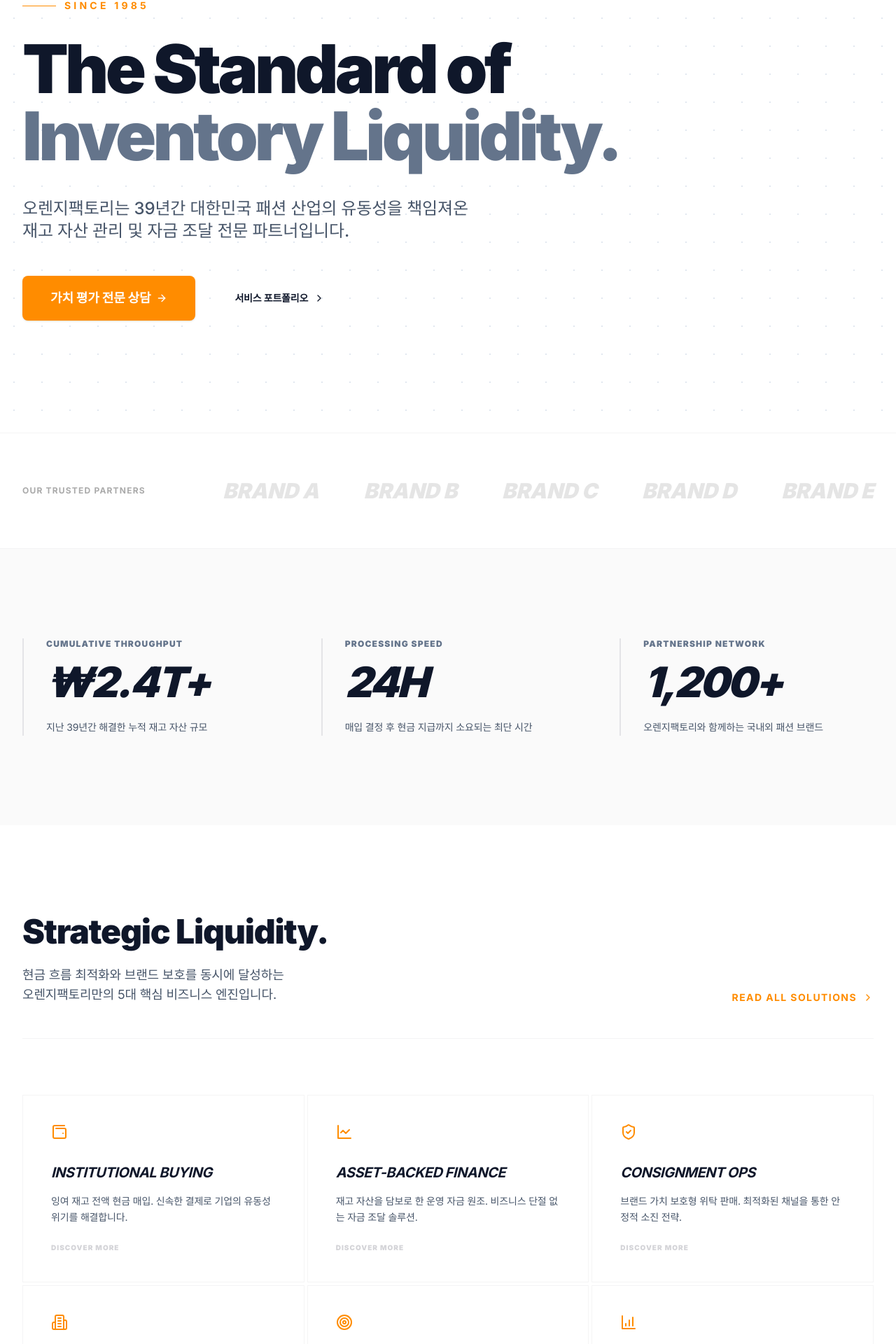
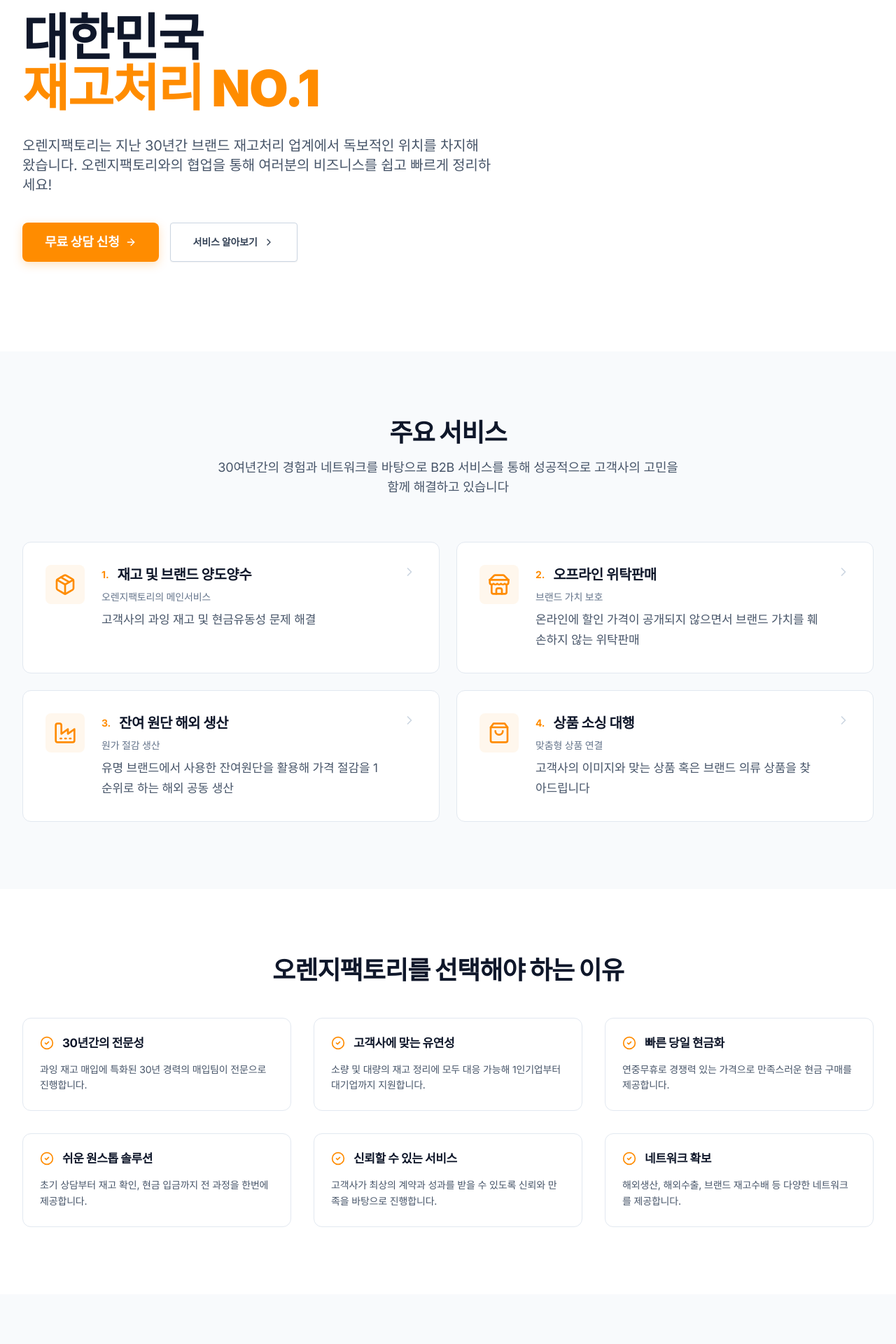
Before and after one commit to kks0488/B2Borangefactory, a Next.js app: page / in a window 1280 px wide. Shown: the part 194-2114 px from the top of the page at 70% size. Built offline with nearby package versions, Linux system fonts and the light colour scheme; a web font is replaced by a local one.

Commit message:
feat: replace main landing page with Korean content

```diff
--- a/app/(marketing)/page.tsx
+++ b/app/(marketing)/page.tsx
@@ -2,216 +2,225 @@
 import { Button } from '@/components/ui/button';
 import {
   ArrowRight,
-  BarChart4,
-  ShieldCheck,
-  Wallet2,
-  Building2,
-  Clock,
+  Package,
+  Landmark,
+  Store,
+  Factory,
+  ShoppingBag,
   ChevronRight,
-  Target,
-  LineChart
+  Phone,
+  Mail,
+  CheckCircle2
 } from 'lucide-react';
 
 export default function LandingPage() {
   return (
-    <div className="flex flex-col w-full bg-white dark:bg-zinc-950">
+    <div className="flex flex-col w-full bg-white">
 
-      {/* 1. HERO - Institutional Presence */}
-      <section className="relative pt-32 pb-24 md:pt-48 md:pb-40 border-b border-zinc-100 dark:border-zinc-900 overflow-hidden bg-subtle-grid">
+      {/* 1. HERO - 대한민국 재고처리 NO.1 */}
+      <section className="relative pt-32 pb-24 md:pt-40 md:pb-32 overflow-hidden">
         <div className="section-container relative z-10">
-          <div className="max-w-4xl opacity-0 animate-reveal">
+          <div className="max-w-4xl">
             <div className="flex items-center gap-3 mb-8">
               <span className="h-px w-12 bg-[#FF8C00]"></span>
-              <span className="text-sm font-bold tracking-[0.3em] text-[#FF8C00] uppercase">Since 1985</span>
+              <span className="text-sm font-bold tracking-widest text-[#FF8C00]">Since 1985</span>
             </div>
 
-            <h1 className="text-5xl md:text-8xl font-black text-brand-navy dark:text-white mb-10 leading-[1] tracking-tighter">
-              The Standard of <br />
-              <span className="text-slate-500">Inventory Liquidity.</span>
+            <h1 className="text-4xl md:text-6xl lg:text-7xl font-black text-slate-900 mb-8 leading-[1.1] tracking-tight">
+              대한민국<br />
+              <span className="text-[#FF8C00]">재고처리 NO.1</span>
             </h1>
 
-            <p className="text-xl md:text-2xl text-brand-slate dark:text-slate-500 max-w-2xl mb-12 leading-relaxed font-medium">
-              오렌지팩토리는 39년간 대한민국 패션 산업의 유동성을 책임져온 <br className="hidden md:block" />
-              재고 자산 관리 및 자금 조달 전문 파트너입니다.
+            <p className="text-lg md:text-xl text-slate-600 max-w-2xl mb-10 leading-relaxed">
+              오렌지팩토리는 지난 30년간 브랜드 재고처리 업계에서
+              독보적인 위치를 차지해 왔습니다. 오렌지팩토리와의 협업을 통해
+              여러분의 비즈니스를 쉽고 빠르게 정리하세요!
             </p>
 
-            <div className="flex flex-col sm:flex-row gap-4 items-center">
-              <Button size="lg" className="h-16 px-10 rounded-lg bg-[#FF8C00] hover:bg-[#E67E00] text-lg font-bold shadow-soft transition-all" asChild>
+            <div className="flex flex-col sm:flex-row gap-4">
+              <Button size="lg" className="cta-primary h-14 px-8 rounded-lg text-lg" asChild>
                 <Link href="/contact" className="flex items-center gap-2">
-                  가치 평가 전문 상담 <ArrowRight className="w-5 h-5" />
+                  무료 상담 신청 <ArrowRight className="w-5 h-5" />
                 </Link>
               </Button>
-              <Button size="lg" variant="ghost" className="h-16 px-10 text-brand-navy dark:text-white font-bold hover:bg-zinc-100 dark:hover:bg-zinc-900" asChild>
-                <Link href="/services">서비스 포트폴리오 <ChevronRight className="w-4 h-4" /></Link>
+              <Button size="lg" variant="outline" className="h-14 px-8 border-slate-300 text-slate-700 font-bold hover:bg-slate-50" asChild>
+                <Link href="/services">서비스 알아보기 <ChevronRight className="w-4 h-4" /></Link>
               </Button>
             </div>
           </div>
         </div>
       </section>
 
-      {/* 2. LOGO CLOUD / TRUST - Minimalist */}
-      <section className="py-16 bg-white dark:bg-zinc-950 border-b border-zinc-100 dark:border-zinc-900">
-        <div className="section-container flex flex-col md:flex-row items-center justify-between gap-12 opacity-60 grayscale transition-all hover:grayscale-0">
-          <p className="text-xs font-bold uppercase tracking-widest text-slate-500">Our Trusted Partners</p>
-          <div className="flex flex-wrap justify-center gap-x-16 gap-y-8 items-center text-3xl font-black italic text-zinc-300 dark:text-zinc-800">
-            <span>BRAND A</span>
-            <span>BRAND B</span>
-            <span>BRAND C</span>
-            <span>BRAND D</span>
-            <span>BRAND E</span>
+      {/* 2. 주요 서비스 */}
+      <section className="py-24 bg-slate-50">
+        <div className="section-container">
+          <div className="text-center mb-16">
+            <h2 className="text-3xl md:text-4xl font-black text-slate-900 mb-4">주요 서비스</h2>
+            <p className="text-lg text-slate-600 max-w-2xl mx-auto">
+              30여년간의 경험과 네트워크를 바탕으로 B2B 서비스를 통해
+              성공적으로 고객사의 고민을 함께 해결하고 있습니다
+            </p>
+          </div>
+
+          <div className="grid grid-cols-1 md:grid-cols-2 gap-6">
+            {[
+              {
+                icon: <Package className="w-8 h-8" />,
+                num: "1",
+                title: "재고 및 브랜드 양도양수",
+                subtitle: "오렌지팩토리의 메인서비스",
+                desc: "고객사의 과잉 재고 및 현금유동성 문제 해결",
+                href: "/services/inventory"
+              },
+              {
+                icon: <Store className="w-8 h-8" />,
+                num: "2",
+                title: "오프라인 위탁판매",
+                subtitle: "브랜드 가치 보호",
+                desc: "온라인에 할인 가격이 공개되지 않으면서 브랜드 가치를 훼손하지 않는 위탁판매",
+                href: "/services/consignment"
+              },
+              {
+                icon: <Factory className="w-8 h-8" />,
+                num: "3",
+                title: "잔여 원단 해외 생산",
+                subtitle: "원가 절감 생산",
+                desc: "유명 브랜드에서 사용한 잔여원단을 활용해 가격 절감을 1순위로 하는 해외 공동 생산",
+                href: "/services/production"
+              },
+              {
+                icon: <ShoppingBag className="w-8 h-8" />,
+                num: "4",
+                title: "상품 소싱 대행",
+                subtitle: "맞춤형 상품 연결",
+                desc: "고객사의 이미지와 맞는 상품 혹은 브랜드 의류 상품을 찾아드립니다",
+                href: "/services/sourcing"
+              },
+            ].map((service) => (
+              <Link
+                key={service.num}
+                href={service.href}
+                className="group p-8 bg-white border border-slate-200 rounded-xl hover:border-[#FF8C00] hover:shadow-lg transition-all"
+              >
+                <div className="flex items-start gap-6">
+                  <div className="text-[#FF8C00] p-3 bg-orange-50 rounded-lg group-hover:bg-[#FF8C00] group-hover:text-white transition-colors">
+                    {service.icon}
+                  </div>
+                  <div className="flex-1">
+                    <div className="flex items-center gap-3 mb-2">
+                      <span className="text-sm font-bold text-[#FF8C00]">{service.num}.</span>
+                      <h3 className="text-xl font-bold text-slate-900 group-hover:text-[#FF8C00] transition-colors">
+                        {service.title}
+                      </h3>
+                    </div>
+                    <p className="text-sm font-medium text-slate-500 mb-2">{service.subtitle}</p>
+                    <p className="text-slate-600">{service.desc}</p>
+                  </div>
+                  <ChevronRight className="w-5 h-5 text-slate-300 group-hover:text-[#FF8C00] group-hover:translate-x-1 transition-all" />
+                </div>
+              </Link>
+            ))}
           </div>
         </div>
       </section>
 
-      {/* 3. KEY METRICS - Structural Strength */}
-      <section className="py-32 bg-zinc-50 dark:bg-zinc-900/50">
+      {/* 3. 왜 오렌지팩토리인가? */}
+      <section className="py-24 bg-white">
         <div className="section-container">
-          <div className="grid grid-cols-1 md:grid-cols-3 gap-16">
+          <h2 className="text-3xl md:text-4xl font-black text-slate-900 mb-12 text-center">
+            오렌지팩토리를 선택해야 하는 이유
+          </h2>
+
+          <div className="grid grid-cols-1 md:grid-cols-2 lg:grid-cols-3 gap-8">
             {[
-              { label: 'Cumulative Throughput', value: '₩2.4T+', desc: '지난 39년간 해결한 누적 재고 자산 규모' },
-              { label: 'Processing Speed', value: '24H', desc: '매입 결정 후 현금 지급까지 소요되는 최단 시간' },
-              { label: 'Partnership Network', value: '1,200+', desc: '오렌지팩토리와 함께하는 국내외 패션 브랜드' },
-            ].map((metric, i) => (
-              <div key={metric.label} className="flex flex-col border-l-2 border-zinc-200 dark:border-zinc-800 pl-8 transition-all hover:border-[#FF8C00] group">
-                <p className="text-slate-500 text-xs font-black uppercase tracking-widest mb-4">{metric.label}</p>
-                <p className="text-5xl lg:text-6xl font-black text-brand-navy dark:text-white mb-6 group-hover:text-[#FF8C00] transition-colors tracking-tighter italic">{metric.value}</p>
-                <p className="text-slate-600 text-sm leading-relaxed">{metric.desc}</p>
+              { title: "30년간의 전문성", desc: "과잉 재고 매입에 특화된 30년 경력의 매입팀이 전문으로 진행합니다." },
+              { title: "고객사에 맞는 유연성", desc: "소량 및 대량의 재고 정리에 모두 대응 가능해 1인기업부터 대기업까지 지원합니다." },
+              { title: "빠른 당일 현금화", desc: "연중무휴로 경쟁력 있는 가격으로 만족스러운 현금 구매를 제공합니다." },
+              { title: "쉬운 원스톱 솔루션", desc: "초기 상담부터 재고 확인, 현금 입금까지 전 과정을 한번에 제공합니다." },
+              { title: "신뢰할 수 있는 서비스", desc: "고객사가 최상의 계약과 성과를 받을 수 있도록 신뢰와 만족을 바탕으로 진행합니다." },
+              { title: "네트워크 확보", desc: "해외생산, 해외수출, 브랜드 재고수배 등 다양한 네트워크를 제공합니다." },
+            ].map((item, i) => (
+              <div key={i} className="p-6 border border-slate-200 rounded-xl">
+                <div className="flex items-center gap-3 mb-4">
+                  <CheckCircle2 className="w-5 h-5 text-[#FF8C00]" />
+                  <h3 className="font-bold text-slate-900">{item.title}</h3>
+                </div>
+                <p className="text-slate-600 text-sm leading-relaxed">{item.desc}</p>
               </div>
             ))}
           </div>
         </div>
       </section>
 
-      {/* 4. STRATEGIC SOLUTIONS - Precision Grid */}
-      <section className="py-32 bg-white dark:bg-zinc-950">
+      {/* 4. 성공 사례 */}
+      <section className="py-24 bg-slate-50">
         <div className="section-container">
-          <div className="flex flex-col md:flex-row justify-between items-end gap-8 mb-20 border-b border-zinc-100 dark:border-zinc-900 pb-12">
-            <div className="max-w-xl">
-              <h2 className="text-4xl md:text-5xl font-black mb-6 tracking-tight">Strategic Liquidity.</h2>
-              <p className="text-brand-slate dark:text-slate-500 text-lg">
-                현금 흐름 최적화와 브랜드 보호를 동시에 달성하는 <br />
-                오렌지팩토리만의 5대 핵심 비즈니스 엔진입니다.
-              </p>
-            </div>
-            <Link href="/services" className="text-[#FF8C00] font-bold text-sm tracking-widest flex items-center gap-2 group">
-              READ ALL SOLUTIONS <ChevronRight className="w-4 h-4 group-hover:translate-x-1 transition-transform" />
-            </Link>
-          </div>
+          <h2 className="text-3xl md:text-4xl font-black text-slate-900 mb-4 text-center">
+            성공 사례 및 고객사의 긍정적인 평가
+          </h2>
+          <p className="text-slate-600 text-center mb-12 max-w-2xl mx-auto">
+            다양한 상황의 고객사들이 오렌지팩토리를 통해 문제를 해결했습니다
+          </p>
 
-          <div className="grid grid-cols-1 md:grid-cols-2 lg:grid-cols-3 gap-1">
+          <div className="grid grid-cols-1 md:grid-cols-2 gap-6">
             {[
               {
-                icon: <Wallet2 className="w-6 h-6" />,
-                title: "Institutional Buying",
-                desc: "잉여 재고 전액 현금 매입. 신속한 결제로 기업의 유동성 위기를 해결합니다.",
-                href: "/services/inventory"
+                brand: "A 브랜드",
+                type: "홈쇼핑 스케쥴을 맞추지 못한 고객사",
+                quote: "홈쇼핑 스케쥴을 맞추지 못해 전혀 판매하지 못한 대량의 상품을 오렌지팩토리를 통해 쉽고 편하게 정리할 수 있었습니다. 정말 감사합니다."
               },
               {
-                icon: <LineChart className="w-6 h-6" />,
-                title: "Asset-Backed Finance",
-                desc: "재고 자산을 담보로 한 운영 자금 원조. 비즈니스 단절 없는 자금 조달 솔루션.",
-                href: "/services/finance"
+                brand: "B 브랜드",
+                type: "20대 타겟의 스케이트 스트릿 브랜드",
+                quote: "무신사에 입점만 하면 잘 팔릴줄 알았는데.. 오프라인 채널을 통해 기존 고객과 겹치지 않게 브랜드 이미지를 보호하면서도 매출을 올릴 수 있었습니다"
               },
               {
-                icon: <ShieldCheck className="w-6 h-6" />,
-                title: "Consignment Ops",
-                desc: "브랜드 가치 보호형 위탁 판매. 최적화된 채널을 통한 안정적 소진 전략.",
-                href: "/services/consignment"
+                brand: "C 브랜드",
+                type: "유명브랜드의 잔여원단으로 해외생산",
+                quote: "명품 브랜드가 반팔티셔츠를 만들때 같이 얹어서 생산하니 수량 부담도 적고 수준높은 상품을 생산할 수 있었습니다"
               },
               {
-                icon: <Building2 className="w-6 h-6" />,
-                title: "Global Supply Engine",
-                desc: "해외 생산 최적화 인프라 가동. 원가 절감과 품질 고도화를 동시에 실현.",
-                href: "/services/production"
+                brand: "D 플랫폼",
+                type: "유명브랜드의 재고를 연결해준 사례",
+                quote: "이월상품 2개년치를 매입해 저희 고객들에게 저렴한 가격에 판매할 수 있게 되어 매출을 끌어올릴 수 있었습니다."
               },
-              {
-                icon: <Target className="w-6 h-6" />,
-                title: "Strategic Sourcing",
-                desc: "데이터 기반 B2B 상품 큐레이션 및 도매. 유통 파트너의 수익성을 극대화.",
-                href: "/services/sourcing"
-              },
-              {
-                icon: <BarChart4 className="w-6 h-6" />,
-                title: "Market Analysis",
-                desc: "데이터 중심의 정교한 재고 가치 산정. 불확실성을 상수로 바꾸는 인사이트.",
-                href: "/success"
-              }
-            ].map((sol, i) => (
-              <Link key={i} href={sol.href} className="group p-10 border border-zinc-100 dark:border-zinc-900 bg-white dark:bg-zinc-950 transition-all hover:bg-zinc-50 dark:hover:bg-zinc-900/50">
-                <div className="text-[#FF8C00] mb-8 group-hover:scale-110 transition-transform origin-left">{sol.icon}</div>
-                <h3 className="text-xl font-bold mb-4 group-hover:text-[#FF8C00] transition-colors uppercase tracking-tight italic">{sol.title}</h3>
-                <p className="text-slate-600 dark:text-slate-500 text-sm leading-relaxed mb-6">{sol.desc}</p>
-                <div className="text-[10px] font-black tracking-widest text-zinc-300 dark:text-zinc-700 uppercase">Discover more</div>
-              </Link>
+            ].map((item, i) => (
+              <div key={i} className="p-8 bg-white border border-slate-200 rounded-xl">
+                <div className="mb-4">
+                  <span className="text-lg font-bold text-[#FF8C00]">{item.brand}</span>
+                  <p className="text-sm text-slate-500">{item.type}</p>
+                </div>
+                <p className="text-slate-700 leading-relaxed">&ldquo;{item.quote}&rdquo;</p>
+              </div>
             ))}
           </div>
         </div>
       </section>
 
-      {/* 5. HERITAGE / WHY US - Information Density */}
-      <section className="py-32 bg-brand-navy">
-        <div className="section-container">
-          <div className="grid grid-cols-1 lg:grid-cols-2 gap-24 items-center">
-            <div className="space-y-10">
-              <h2 className="text-4xl md:text-6xl font-black text-white tracking-tighter leading-tight italic">
-                EXPERIENCE <br />
-                THAT MATTERS.
-              </h2>
-              <p className="text-slate-500 text-xl leading-relaxed">
-                오렌지팩토리는 단순히 재고를 사고팔지 않습니다. <br />
-                우리는 지난 39년간 1,200개 이상의 파트너사와 함께하며
-                패션 산업의 보이지 않는 리스크를 관리해 왔습니다.
-                전문가 집단의 정교한 가치 평가와 압도적인 자본력은 귀사의 가장 확실한 보험이 됩니다.
-              </p>
-              <div className="flex flex-col gap-6">
-                {[
-                  '1985년 설립 - 업계 최장수 업력의 안정성',
-                  '자체 물류 센터 운영 - 즉각적인 일괄 수거 인프라',
-                  '금융 연계 솔루션 - 단순 매입을 넘어선 자금 지원',
-                ].map((item, i) => (
-                  <div key={i} className="flex gap-4 items-center">
-                    <div className="w-2 h-2 rounded-full bg-[#FF8C00]" />
-                    <span className="text-white font-bold">{item}</span>
-                  </div>
-                ))}
-              </div>
+      {/* 5. CTA */}
+      <section className="py-24 bg-slate-900">
+        <div className="section-container text-center">
+          <h2 className="text-3xl md:text-4xl font-black text-white mb-6">
+            비즈니스 협업 문의
+          </h2>
+          <p className="text-slate-400 mb-10 text-lg">
+            언제든지 전화 / 메신저로 연락주시면 과잉 재고를 적절한 가격에 상호 만족스러운 방식으로 구매합니다.
+          </p>
+
+          <div className="flex flex-col sm:flex-row gap-6 justify-center items-center mb-12">
+            <div className="flex items-center gap-3 text-white">
+              <Phone className="w-5 h-5 text-[#FF8C00]" />
+              <span className="font-bold">김경수 영업이사: 010-4464-0345</span>
             </div>
-            <div className="relative">
-               <div className="aspect-square bg-zinc-800 rounded-lg p-1 border border-white/10 overflow-hidden group">
-                  <div className="w-full h-full bg-zinc-900 flex items-center justify-center relative overflow-hidden">
-                     {/* Static visual representation of professional context */}
-                     <div className="absolute inset-0 opacity-20">
-                        <div className="h-full w-full bg-[radial-gradient(circle_at_center,_white_1px,_transparent_1px)] bg-[size:20px_20px]" />
-                     </div>
-                     <span className="text-zinc-700 font-black text-9xl tracking-tighter select-none rotate-12 opacity-50">TRUST</span>
-                  </div>
-               </div>
-               <div className="absolute -bottom-6 -right-6 h-32 w-32 bg-[#FF8C00] rounded-lg shadow-2xl flex flex-col items-center justify-center p-4">
-                  <span className="text-4xl font-black text-white">39Y</span>
-                  <span className="text-[10px] font-bold text-white uppercase tracking-widest text-center leading-tight mt-1">Foundational Trust</span>
-               </div>
+            <div className="flex items-center gap-3 text-white">
+              <Mail className="w-5 h-5 text-[#FF8C00]" />
+              <span className="font-bold">orangefactory@kakao.com</span>
             </div>
           </div>
-        </div>
-      </section>
 
-      {/* 6. CALL TO ACTION - Solid Ending */}
-      <section className="py-40 bg-white dark:bg-zinc-950">
-        <div className="section-container text-center max-w-4xl">
-           <div className="mb-12 flex justify-center">
-             <Clock className="w-12 h-12 text-[#FF8C00] animate-pulse" />
-           </div>
-           <h2 className="text-4xl md:text-7xl font-black text-brand-navy dark:text-white tracking-tighter mb-10 leading-[1.1] italic">
-             START YOUR <br />
-             STRATEGIC EXIT.
-           </h2>
-           <p className="text-xl text-brand-slate dark:text-slate-500 mb-16 font-medium leading-relaxed">
-             더 이상 고민하지 마세요. 오렌지팩토리가 귀사의 재고 자산을 <br />
-             가장 가치 있는 유동성으로 즉각 전환해 드립니다.
-           </p>
-           <Button size="lg" className="h-20 px-16 rounded-lg bg-brand-navy dark:bg-white dark:text-brand-navy text-white text-2xl font-black transition-all hover:bg-zinc-800 dark:hover:bg-zinc-200" asChild>
-             <Link href="/contact">CONSULTATION NOW</Link>
-           </Button>
+          <Button size="lg" className="cta-primary h-16 px-12 rounded-lg text-xl" asChild>
+            <Link href="/contact">무료 상담 신청하기</Link>
+          </Button>
         </div>
       </section>
     </div>
```
